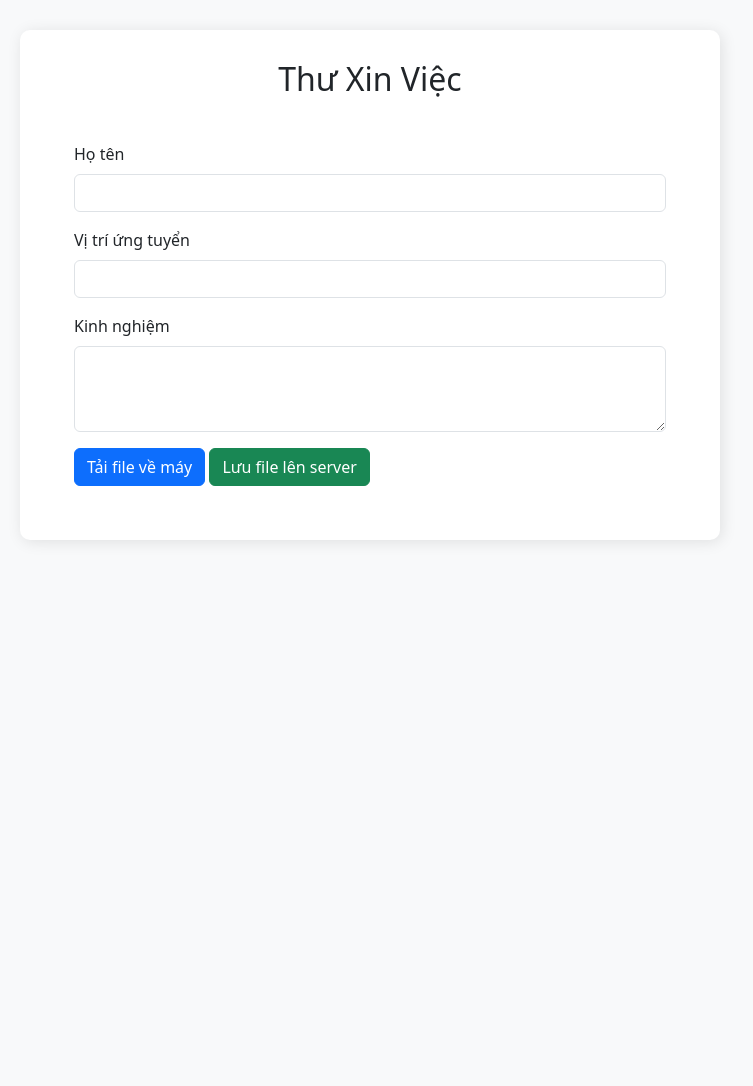
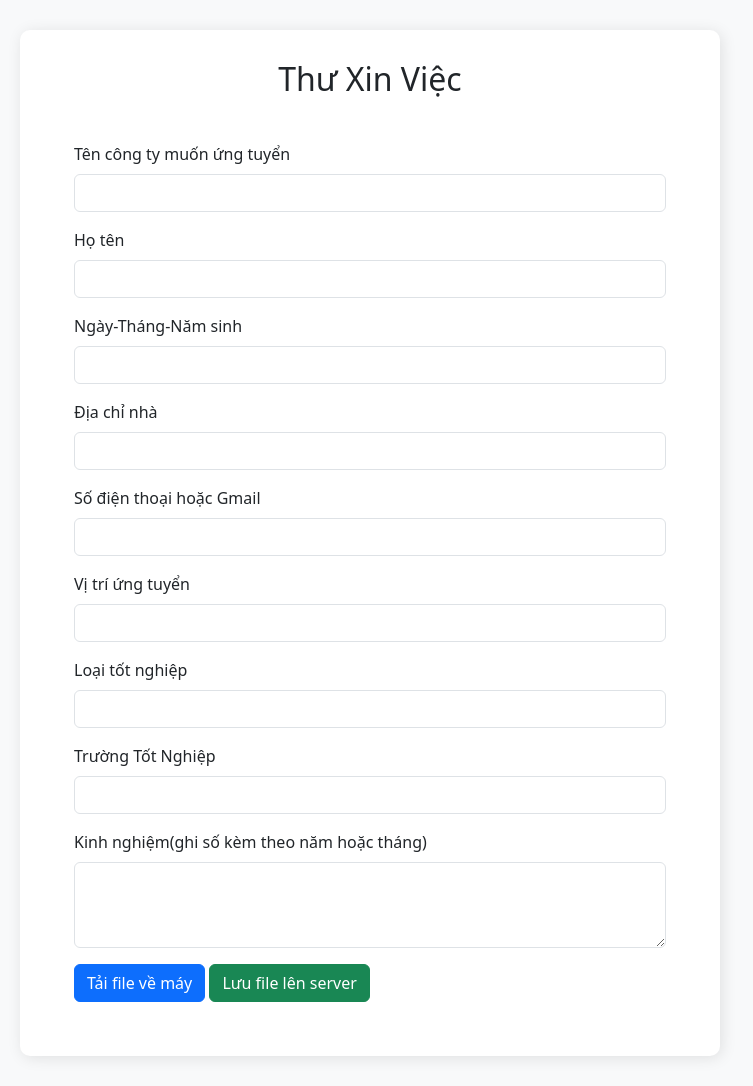
Before and after one commit to Rayzer123/Web_Find_Job, a PHP site: page /applicant/applicant_create_cover_letter.php in a window 1280 px wide. Shown: the whole page, without its empty margins (270-1023 px from the left). Before the commit the page ends 542 px from the top, so only its background shows below. Run offline with PHP 8.4, Linux system fonts and the light colour scheme.

Commit message:
Add files via upload

```diff
--- a/SEARCHJOP/applicant/applicant_create_cover_letter.php
+++ b/SEARCHJOP/applicant/applicant_create_cover_letter.php
@@ -2,9 +2,15 @@
 session_start();
 include '../db_connect.php';
 if ($_SERVER['REQUEST_METHOD'] == 'POST') {
+    $name_company = htmlspecialchars($_POST['name_company']);
     $name = htmlspecialchars($_POST['name']);
+    $ngaysinh = htmlspecialchars($_POST['ngaysinh']);
+    $diachinha = htmlspecialchars($_POST['diachinha']);
+    $contact = htmlspecialchars($_POST['contact']);
     $position = htmlspecialchars($_POST['position']);
     $experience = nl2br(htmlspecialchars($_POST['experience']));
+    $loaitotnghiep = htmlspecialchars($_POST['loaitotnghiep']);
+    $university = htmlspecialchars($_POST['university']);
 
     $filename = "thu_xin_viec_" . time() . ".doc";
     $folder = '../Word_file/';
@@ -20,13 +26,27 @@ if ($_SERVER['REQUEST_METHOD'] == 'POST') {
     <head>
         <meta charset='UTF-8'>
     </head>
-    <body>
-        <p>Kính gửi nhà tuyển dụng,</p>
-        <p>Tôi tên là <strong>$name</strong>, xin ứng tuyển vị trí <strong>$position</strong>.</p>
-        <p><strong>Kinh nghiệm:</strong> $experience</p>
-        <p>Tôi rất mong được tham gia làm việc tại Quý công ty và đóng góp kỹ năng của mình cho sự phát triển chung.</p>
-        <p>Trân trọng,</p>
-        <p><strong>$name</strong></p>
+    <body style='font-family: Times New Roman; font-size: 14pt;'>
+
+        <div style='text-align: center;'>
+            <p><strong>CỘNG HÒA XÃ HỘI CHỦ NGHĨA VIỆT NAM</strong></p>
+            <p><em>Độc lập - Tự do - Hạnh phúc</em></p>
+            <p><strong><u>ĐƠN XIN VIỆC</u></strong></p>
+        </div>
+        <div style='text-align: justify;'>
+        <p>Kính gửi: Ban lãnh đạo và phòng nhân sự Công ty ........$name_company................</p>
+
+        <p>Tôi tên là: ...........$name........................................................</p>
+        <p>Sinh ngày: ...........$ngaysinh.................................</p>
+        <p>Chỗ ở hiện nay: .........$diachinha........................</p>
+        <p>Thông tin liên lạc: ....$contact...............................</p>
+
+        <p>Thông qua trang website của công ty, tôi biết được Quý công ty có nhu cầu tuyển dụng vị trí ....$position....</p>
+        <p>Tôi có ....$experience... kinh nghiệm làm việc.<p>
+        <p>Tôi cảm thấy trình độ và kỹ năng của mình phù hợp với vị trí này.</p>
+        <p>Tôi mong muốn được làm việc và cống hiến cho công ty.</p>
+        <p>Tôi đã tốt nghiệp loại $loaitotnghiep tại trường .............$university....................</p>
+        </div>
     </body>
     </html>";
 
@@ -78,15 +98,39 @@ if ($_SERVER['REQUEST_METHOD'] == 'POST') {
     <h2 class="letter-title">Thư Xin Việc</h2>
     <form action="applicant_create_cover_letter.php" method="post" class="p-4">
     <div class="mb-3">
+        <label for="name_company" class="form-label">Tên công ty muốn ứng tuyển</label>
+        <input type="text" class="form-control" name="name_company" required>
+    </div>
+    <div class="mb-3">
         <label for="name" class="form-label">Họ tên</label>
         <input type="text" class="form-control" name="name" required>
+    </div>
+    <div class="mb-3">
+        <label for="ngaysinh" class="form-label">Ngày-Tháng-Năm sinh</label>
+        <input type="text" class="form-control" name="ngaysinh" required>
+    </div>
+    <div class="mb-3">
+        <label for="diachinha" class="form-label">Địa chỉ nhà</label>
+        <input type="text" class="form-control" name="diachinha" required>
+    </div>
+    <div class="mb-3">
+        <label for="contact" class="form-label">Số điện thoại hoặc Gmail</label>
+        <input type="text" class="form-control" name="contact" required>
     </div>
     <div class="mb-3">
         <label for="position" class="form-label">Vị trí ứng tuyển</label>
         <input type="text" class="form-control" name="position" required>
     </div>
     <div class="mb-3">
-        <label for="experience" class="form-label">Kinh nghiệm</label>
+        <label for="loaitotnghiep" class="form-label">Loại tốt nghiệp</label>
+        <input type="text" class="form-control" name="loaitotnghiep" required>
+    </div>
+    <div class="mb-3">
+        <label for="university" class="form-label">Trường Tốt Nghiệp</label>
+        <input type="text" class="form-control" name="university" required>
+    </div>
+    <div class="mb-3">
+        <label for="experience" class="form-label">Kinh nghiệm(ghi số kèm theo năm hoặc tháng)</label>
         <textarea class="form-control" name="experience" rows="3" required></textarea>
     </div>
     <button type="submit" name="action" value="download" class="btn btn-primary">Tải file về máy</button>
--- a/SEARCHJOP/applicant/applicant_job_detail.php
+++ b/SEARCHJOP/applicant/applicant_job_detail.php
@@ -94,7 +94,7 @@ $rs_related = mysqli_query($conn, $sql_related);
                 <div class="job-info mb-2">
                     <i class="bi bi-geo-alt"></i> <?= htmlspecialchars($job['location']) ?> &nbsp;
                     <span class="badge bg-success"><?= htmlspecialchars($job['salary']) ?></span> &nbsp;
-                    <span><i class="bi bi-briefcase"></i> <?= htmlspecialchars($job['experience']) ?> năm kinh nghiệm</span>
+                    <span><i class="bi bi-briefcase"></i> <?= htmlspecialchars($job['requirements']) ?> năm kinh nghiệm</span>
                 </div>
                 <div class="job-meta text-muted small mb-2">
                     <i class="bi bi-calendar"></i> Đăng ngày <?= date('d-m-Y', strtotime($job['created_at'])) ?> &nbsp; | Hết hạn: <?= date('d-m-Y', strtotime($job['deadline'])) ?>
```
Also changed, not shown: SEARCHJOP/employer/employer_settings.php (+7 -0 lines), findjob.sql (+13 -10 lines), 1 other file.
